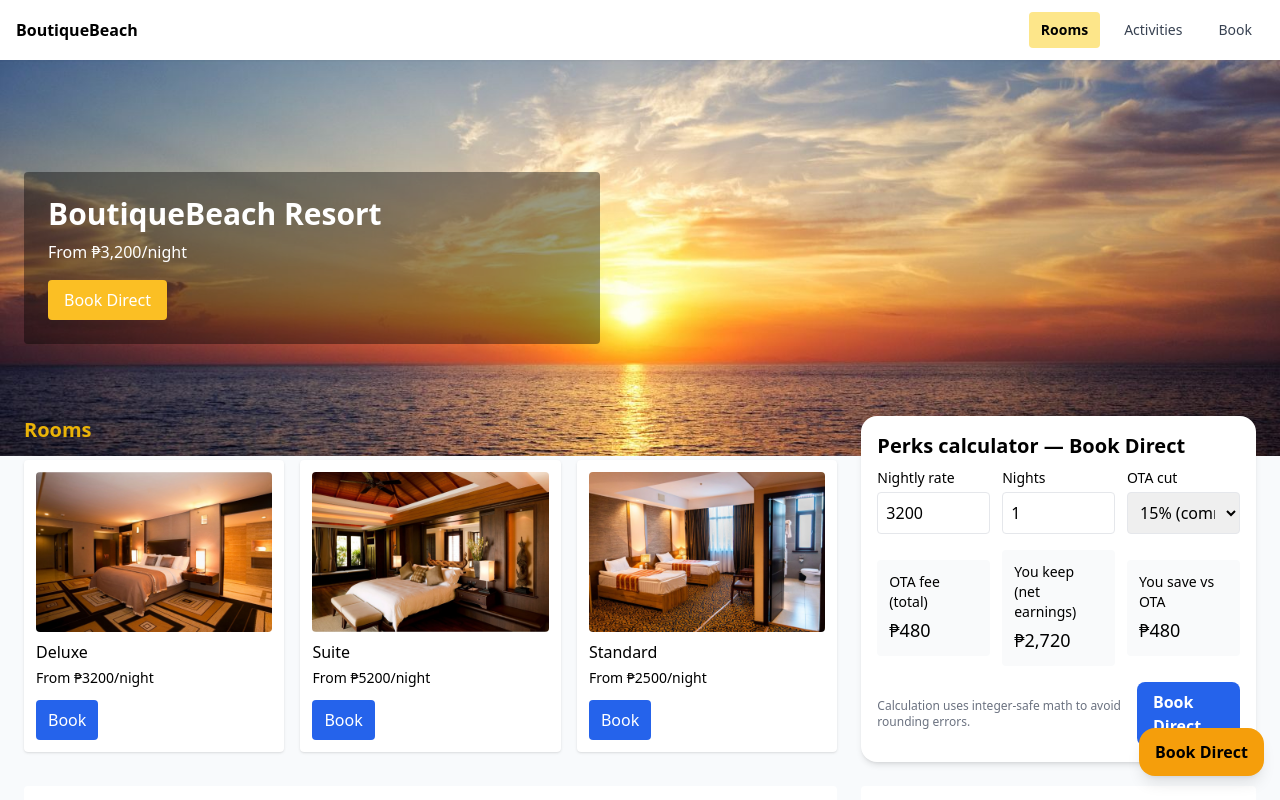
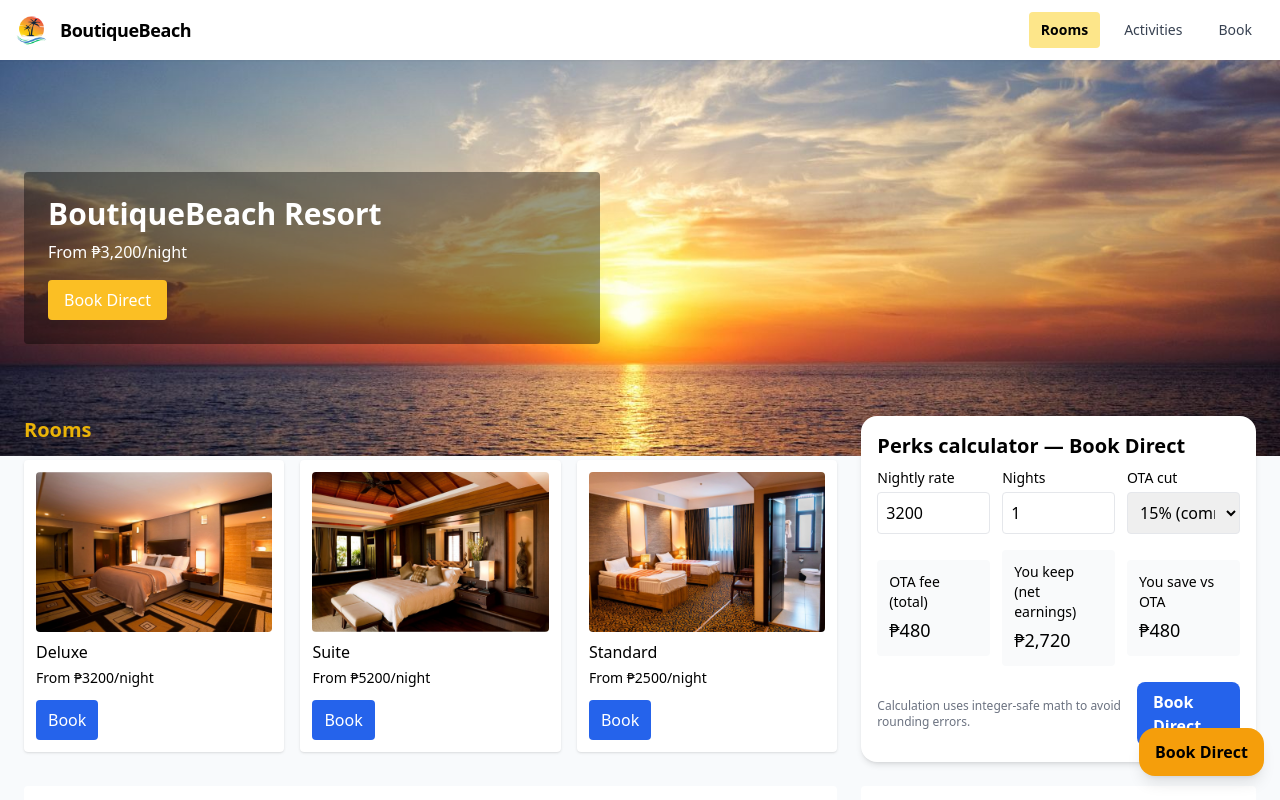
Before and after one commit to arkkgraphics16/boutiquebeach-resort-sampleA, a Next.js app: page / in a window 1280 px wide. Shown: the top 800 px of the page. Built offline with nearby package versions, Linux system fonts and the light colour scheme.

Commit message:
added logo

```diff
--- a/src/components/layout/Header.jsx
+++ b/src/components/layout/Header.jsx
@@ -54,7 +54,17 @@
   return (
     <header className="bg-white shadow-sm py-3 sticky top-0 z-50">
       <div className="container mx-auto px-4 flex items-center justify-between">
-        <div className="font-bold">BoutiqueBeach</div>
+        {/* Logo + Site name */}
+        <a href="/" className="flex items-center gap-3">
+          <img
+            src="/images/logo.png"
+            alt="BoutiqueBeach logo"
+            className="w-8 h-8 rounded-md object-cover"
+            width={32}
+            height={32}
+          />
+          <span className="font-bold text-lg tracking-tight">BoutiqueBeach</span>
+        </a>
 
         {/* Desktop nav (hidden on small screens) */}
         <nav className="hidden sm:flex items-center space-x-3 text-sm" aria-label="Primary">
```
Also changed, not shown: public/images/logo.png (added).
